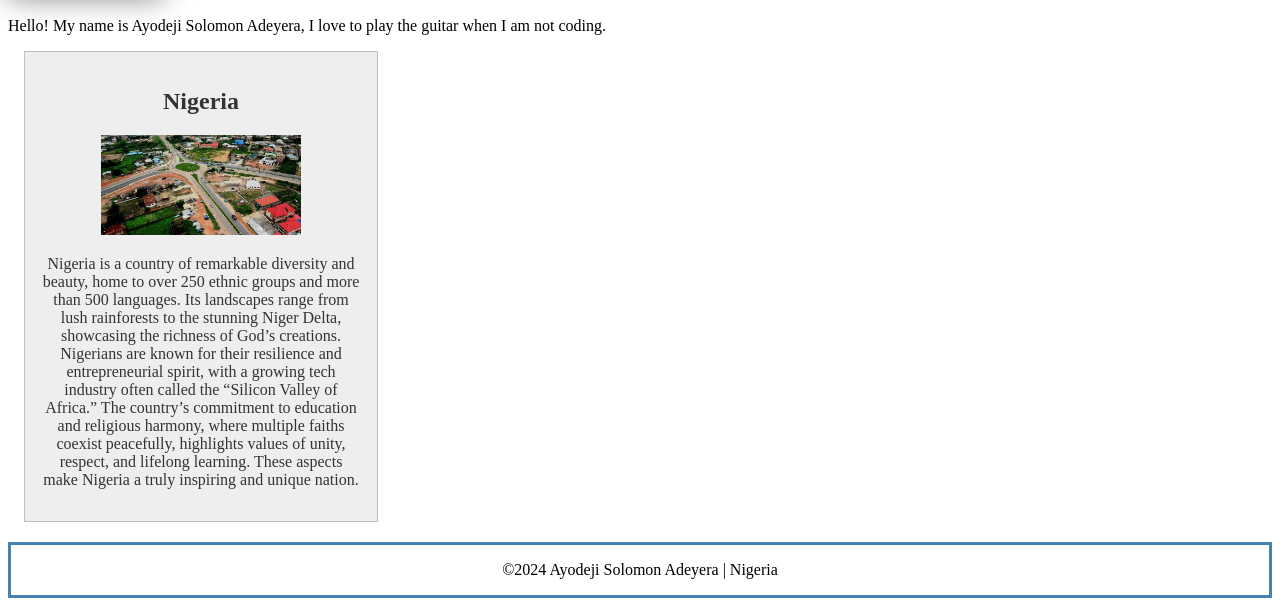
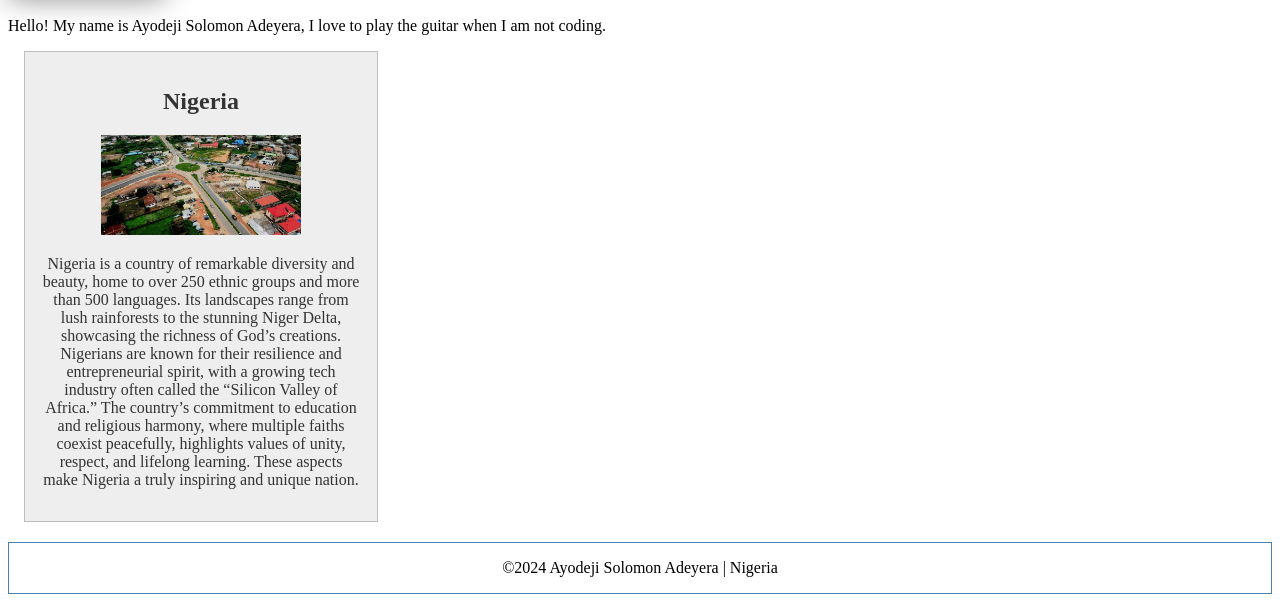
Before and after one commit to ayoadeyera/wdd130, a plain HTML site: page index.html in a window 1280 px wide. Shown: the part 357-963 px from the top of the page. Drawn offline with Linux system fonts and the light colour scheme.

Commit message:
footer boder updated

```diff
--- a/styles/styles.css
+++ b/styles/styles.css
@@ -46,6 +46,6 @@ aside img {
 
 footer {
     margin-top: 20px;
-    border: 3px solid steelblue;
+    border: 1px solid steelblue;
     text-align: center;
 }
```
